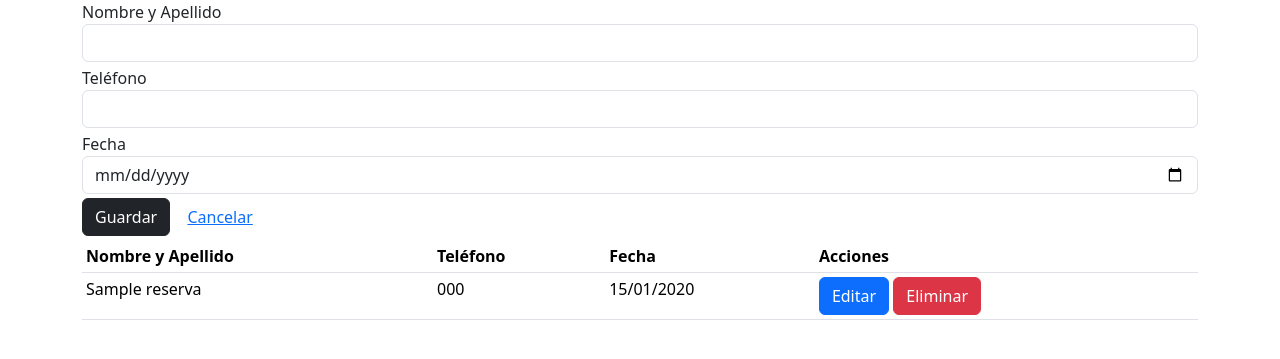
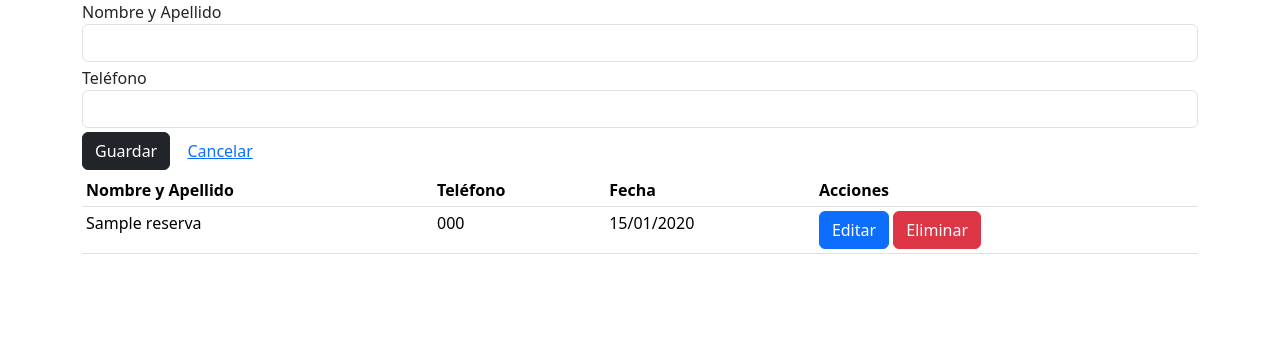
Before and after one commit to MrDaplyere/flask, a Flask app: page / in a window 1280 px wide. Shown: the top 359 px of the page. Run offline with Flask 3, Linux system fonts and the light colour scheme; tables that the repository leaves empty or names only in its code hold one stand-in row (values such as "Sample post"); some libraries are stand-ins or nearby versions.

Commit message:
Update app.html

```diff
--- a/templates/app.html
+++ b/templates/app.html
@@ -21,8 +21,7 @@
                 <input type="text" id="telefono" name="telefono" class="form-control">
             </div>
             <div class="mb-1">
-                <label for="fecha">Fecha</label>
-                <input type="date" id="fecha" name="fecha" class="form-control">
+                <input type="hidden" id="fecha" name="fecha" class="form-control">
             </div>
             <div class="mb-1">
                 <button id="guardar" name="guardar" class="btn btn-dark">Guardar</button>
@@ -78,7 +77,7 @@
 
             $(document).on("click", ".btn-eliminar", function () {
                 var id = $(this).attr("data-id");
-                if (confirm("¿Está seguro de que desea eliminar esta reserva?")) {
+                if (confirm("Eliminar ye??")) {
                     $.post("/eliminar", {id: id}, function () {
                         buscar();
                     });
```
